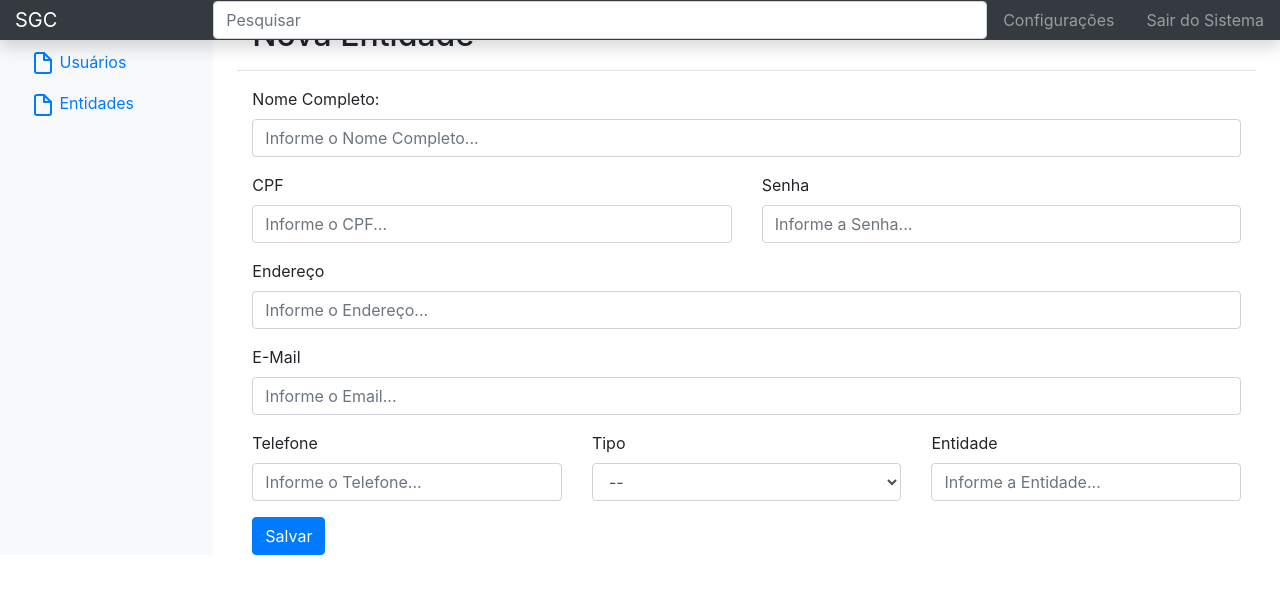
After one commit to mauriciopj/SGC, a CodeIgniter app: page /SGC/Entidades/cadastro in a window 1280 px wide. The commit adds this page. Shown: the top 594 px of the page. Run offline with CodeIgniter, Linux system fonts and the light colour scheme; some libraries are stand-ins or nearby versions.

Commit message:
Cadastro de Entidades

```diff
--- /dev/null
+++ b/Codigo_Fonte/application/controllers/Entidades.php
@@ -0,0 +1,36 @@
+<?php
+
+defined('BASEPATH') OR exit('No direct script access allowed');
+
+class Entidades extends CI_Controller {
+
+    /**
+     * Index Page for this controller.
+     *
+     * Maps to the following URL
+     * 		http://example.com/index.php/welcome
+     * 	- or -
+     * 		http://example.com/index.php/welcome/index
+     * 	- or -
+     * Since this controller is set as the default controller in
+     * config/routes.php, it's displayed at http://example.com/
+     *
+     * So any other public methods not prefixed with an underscore will
+     * map to /index.php/welcome/<method_name>
+     * @see https://codeigniter.com/user_guide/general/urls.html
+     */
+    public function index() {
+        $this->load->view('includes/html_header');
+        $this->load->view('includes/menu');
+        $this->load->view('Entidades/lista_entidades');
+        $this->load->view('includes/html_footer');
+    }
+
+    public function cadastro() {
+        $this->load->view('includes/html_header');
+        $this->load->view('includes/menu');
+        $this->load->view('Entidades/cadastro_entidades');
+        $this->load->view('includes/html_footer');
+
+    }
+}
--- /dev/null
+++ b/Codigo_Fonte/application/views/Entidades/cadastro_entidades.php
@@ -0,0 +1,66 @@
+
+<main role="main" class="col-md-9 ml-sm-auto col-lg-10 px-4">
+    <div class="d-flex justify-content-between flex-wrap flex-md-nowrap align-items-center pt-3 pb-2 mb-3 border-bottom">
+        <div class="col-md-12">
+            <h1 class="h2">Nova Entidade</h1>
+        </div>
+    </div>
+    <div class="col-md-12">
+        <form>
+            <div class="form-group">
+                <label for="nome">Nome Completo:</label>
+                <input type="text" class="form-control" id="nome" placeholder="Informe o Nome Completo...">
+            </div>
+
+            <div class="row">
+                <div class="col-md-6">
+                    <div class="form-group">
+                        <label for="cpf">CPF</label>
+                        <input type="text" class="form-control" id="cpf" placeholder="Informe o CPF...">
+                    </div>
+                </div>
+                <div class="col-md-6">
+                    <div class="form-group">
+                        <label for="senha">Senha</label>
+                        <input type="password" class="form-control" id="senha" placeholder="Informe a Senha...">
+                    </div>
+                </div>
+            </div>
+            <div class="form-group">
+                <label for="endereco">Endereço</label>
+                <input type="text" class="form-control" id="endereco" placeholder="Informe o Endereço...">
+            </div>
+            <div class="form-group">
+                <label for="email">E-Mail</label>
+                <input type="email" class="form-control" id="email" aria-describedby="emailHelp" placeholder="Informe o Email...">
+            </div>
+            <div class="row">
+                <div class="col-md-4">
+                    <div class="form-group">
+                        <label for="telefone">Telefone</label>
+                        <input type="text" class="form-control" id="telefone" placeholder="Informe o Telefone...">
+                    </div>
+                </div>
+                <div class="col-md-4">
+
+                    <div class="form-group">
+                        <label for="tipo">Tipo</label>
+                        <select class="form-control" id="tipo" name="cargo">
+                            <option value="0">--</option>
+                            <option value="1">Administrador</option>
+                            <option value="2">Gerente</option>
+
+                        </select>
+                    </div>
+                </div>
+                <div class="col-md-4">
+                    <div class="form-group">
+                        <label for="entidade">Entidade</label>
+                        <input type="text" class="form-control" id="entidade" placeholder="Informe a Entidade...">
+                    </div>
+                </div>
+            </div>
+            <button type="submit" class="btn btn-primary">Salvar</button>
+        </form>
+
+    </div>
--- a/Codigo_Fonte/application/views/includes/menu.php
+++ b/Codigo_Fonte/application/views/includes/menu.php
@@ -32,7 +32,7 @@
                             </a>
                         </li>
                         <li class="nav-item">
-                            <a class="nav-link" href="#">
+                            <a class="nav-link" href="<?= base_url() ?>Entidades">
                                 <span data-feather="file"></span>
                                 Entidades
                             </a>
```
Also changed, not shown: Codigo_Fonte/application/views/Entidades/lista_entidades.php (added, +10 -0 lines).
